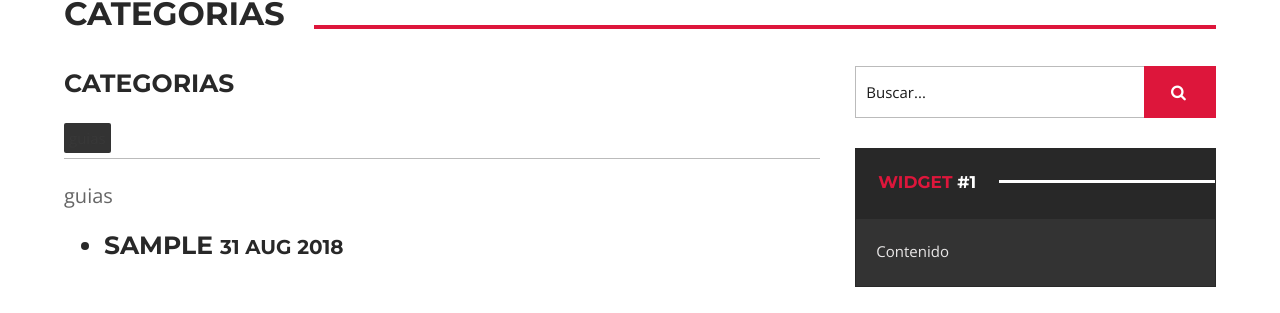
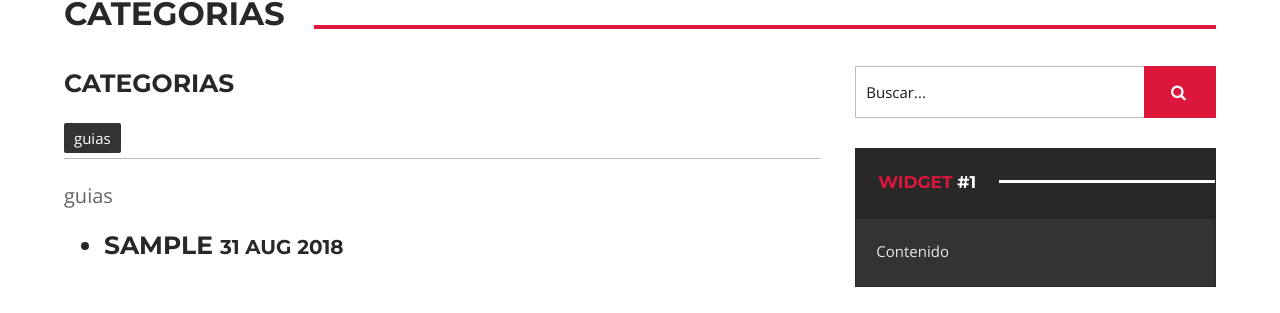
Before and after one commit to ACast59/GW2Guias, a Jekyll site: the page built from categories.html, in a window 1280 px wide. Shown: the part 353-666 px from the top of the page. Built offline with Jekyll 4.4.1, drawn with Linux system fonts in a browser that asks for light colours.

Commit message:
Update categories.html

```diff
--- a/categories.html
+++ b/categories.html
@@ -6,7 +6,7 @@ title: Categorias
 <div class="site-tags">
   <div class="site-tags-list">
     {% for tag in site.categories %}
-    <a href="#{{ tag[0] | slugify }}" class="" style="background: #333;padding: 5px;border-radius: 2px;">{{ tag[0] }}</a>
+    <a href="#{{ tag[0] | slugify }}" class="" style="background: #333;color: #fff;padding: 5px 10px;border-radius: 2px;">{{ tag[0] }}</a>
     {% endfor %}
   </div>
   <hr/>
```
